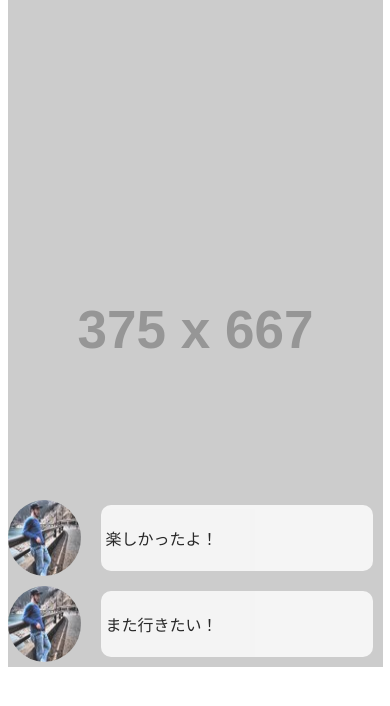
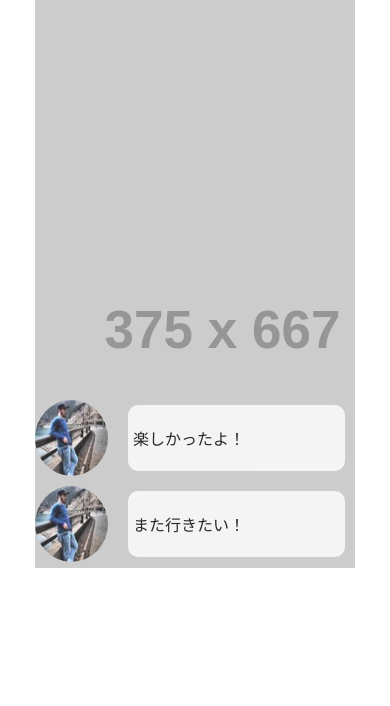
Before and after one commit to masanorifunaki/flipsnap, a plain HTML site: page index.html in a window 390 px wide. Drawn offline with Linux system fonts and the light colour scheme; placeholder pictures from the web are drawn by us.

```diff
--- a/style.css
+++ b/style.css
@@ -17,7 +17,7 @@ body {
   align-items: center;
 }
 
-@media all and (max-width: 667px) {
+@media all and (min-width: 569px) and (max-width: 667px) {
   .main {
     display: none;
   }
@@ -49,3 +49,38 @@ body {
     border-radius: 10px;
   }
 }
+
+/* iPhone SE 用 */
+
+@media all and (max-width: 568px) {
+  .main {
+    display: none;
+  }
+  .containr-sp {
+    display: block;
+    width: 320px;
+    height: 568px;
+    overflow: hidden;
+    margin: 0 auto;
+  }
+  .comment {
+    display: flex;
+    justify-content: left;
+    position: relative;
+    margin-bottom: 10px;
+    top: 400px;
+  }
+  .comment img {
+    border-radius: 50%;
+    margin-right: 10px;
+    opacity: 0.8;
+  }
+  .comment-area {
+    background-color: white;
+    opacity: 0.8;
+    width: 100%;
+    margin: 5px 10px;
+    padding: 5px;
+    border-radius: 10px;
+  }
+}
```
